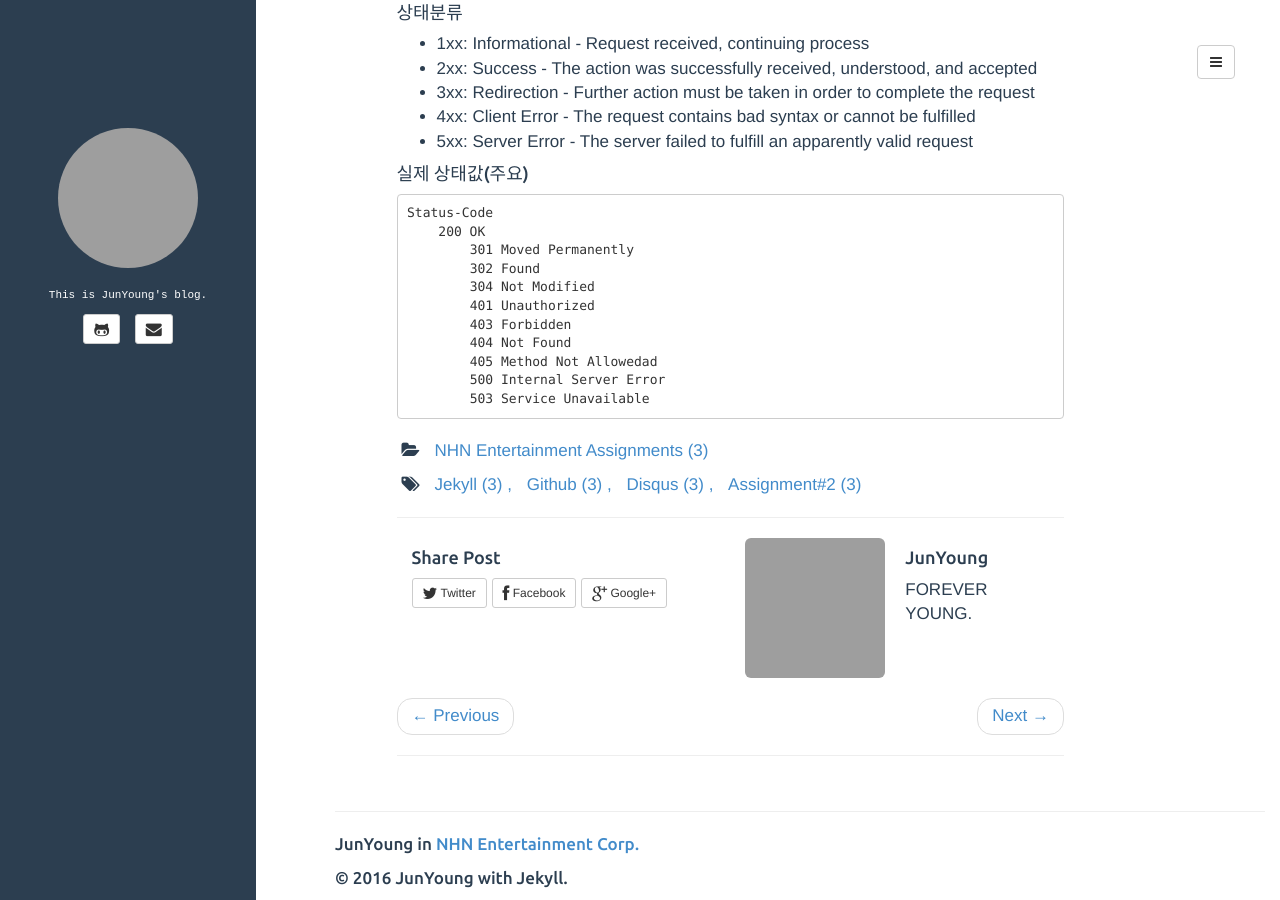
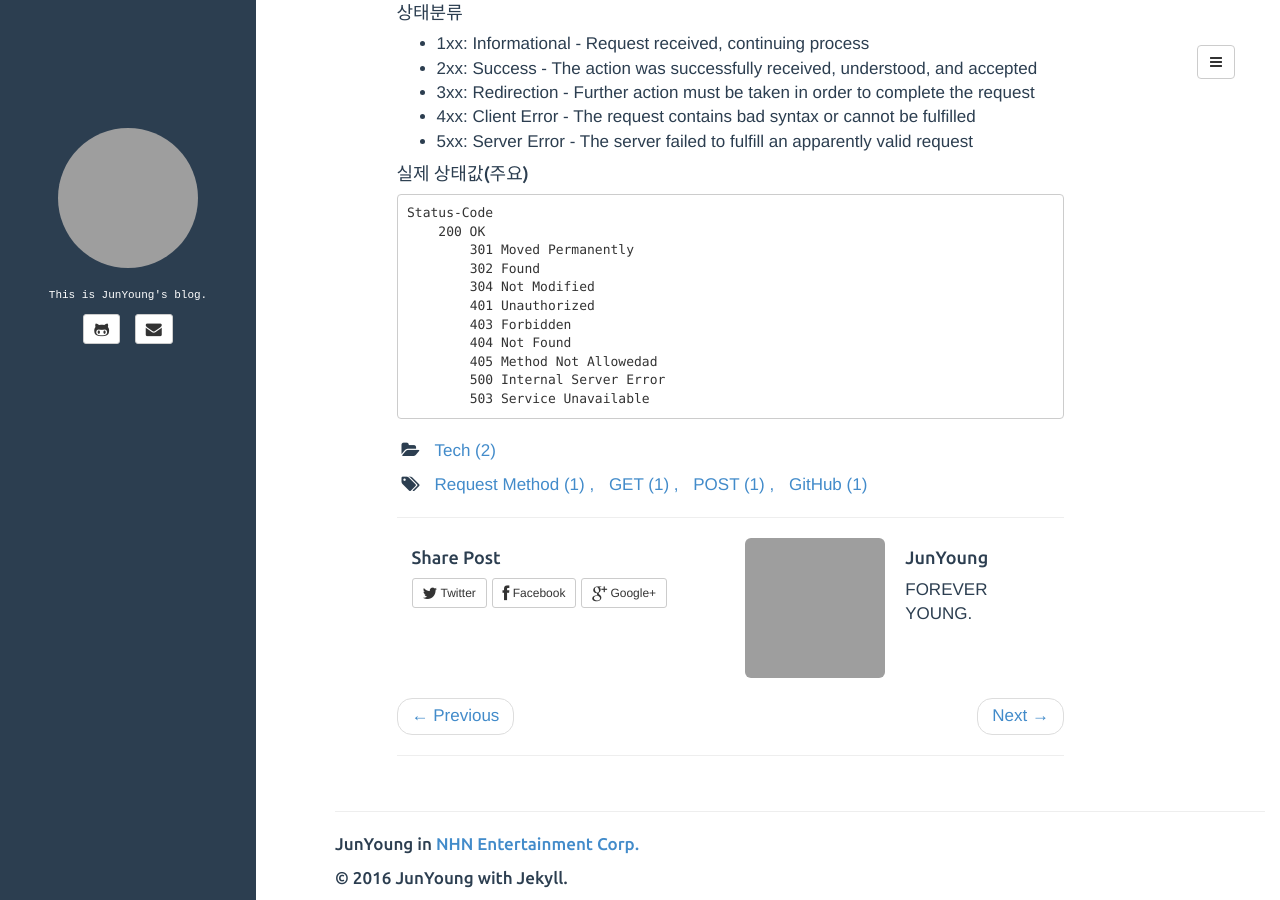
Before and after one commit to plus4070/plus4070.github.io, a Jekyll site: the page built from _posts/2016-01-13-Request Method.md, in a window 1280 px wide and 900 px high, scrolled down 1283 px. Built offline with Jekyll 4.4.1, drawn with Linux system fonts in a browser that asks for light colours; comment, search, counter and statistics services are not loaded; some of the changed text lies outside the part shown; grey boxes are pictures that could not be loaded.

Commit message:
edit post's content and title

```diff
--- a/_posts/2016-01-13-Request Method.md
+++ b/_posts/2016-01-13-Request Method.md
@@ -1,10 +1,10 @@
 ---
 layout: post
-title: Hello new world!
-categories: [NHN Entertainment Assignments]
-tags: [Jekyll, Github, Disqus, Assignment#2]
+title: Request Method
+categories: [Tech]
+tags: [Request Method, GET, POST, GitHub]
 comments: true
-description: NHN Entertainment Assignments#2.
+description: [기술교육]#1 : Request Method (GET/POST)
 ---
 
 # Request Method? #
```
Also changed, not shown: _posts/2016-01-15-OAuth.md (+4 -4 lines).
